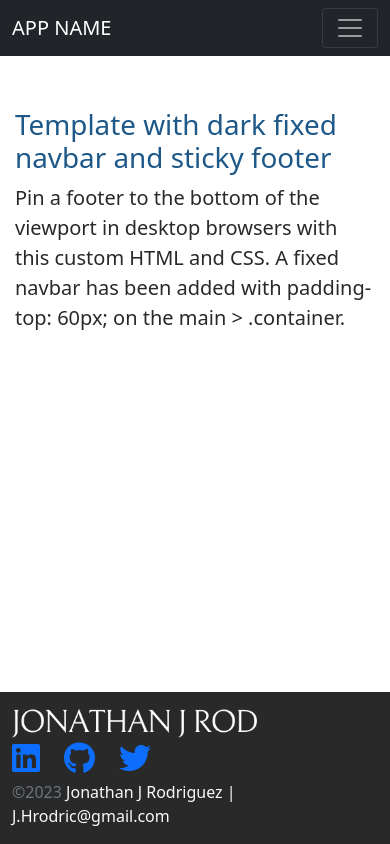
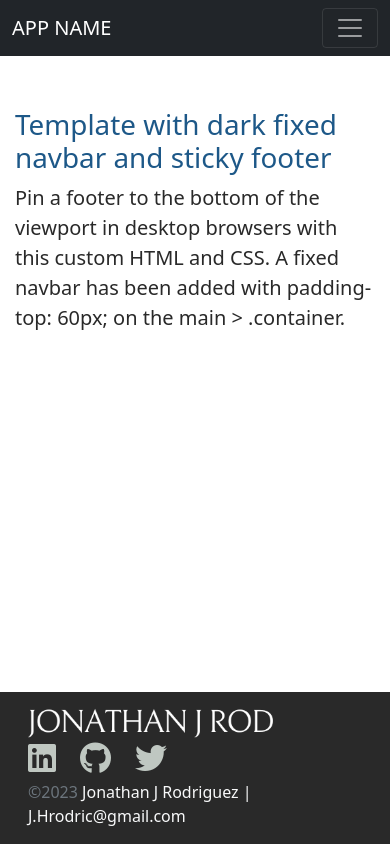
Before and after one commit to JonathanJRod/JsSiteTemplate, a plain HTML site: page index.html in a window 390 px wide. Drawn offline with nearby package versions, Linux system fonts and the light colour scheme; files whose address does not match are found by name.

Commit message:
finished footer and made it mobile friendly

```diff
--- a/css/site.css
+++ b/css/site.css
@@ -15,6 +15,7 @@ nav {
 }
 
 footer {
+    padding: 1rem;
     background-color: var(--dark-color);
 }
 
--- a/index.html
+++ b/index.html
@@ -62,14 +62,14 @@
                 <div class="col d-flex order-last order-lg-first text-light align-items-center">
                     <div><span class="text-muted">&copy2023</span> Jonathan J Rodriguez | J.Hrodric@gmail.com</div>
                 </div>
-                <div class="col d-flex align-items-center justify-content-start justify-content-lg-end">
+                <div class="col d-flex align-items-center justify-content-start justify-content-lg-center">
                     <img src="img/JJR.png" alt="Jon's Name Logo" height="30">
                 </div>
                 <div class="col d-flex aling-items-center justify-content-start justify-content-lg-end">
                     <div class="row">
-                        <div class="col"> <a href="#"> <i class="fab fa-linkedin fa-2x"> </i> </a> </div>
-                        <div class="col"> <a href="#"> <i class="fab fa-github fa-2x"> </i> </a> </div>
-                        <div class="col"> <a href="#"> <i class="fab fa-twitter fa-2x"> </i> </a> </div>
+                        <div class="col social"> <a href="#" target="_blank"> <i class="fab fa-linkedin fa-2x"> </i> </a> </div>
+                        <div class="col social"> <a href="#" target="_blank"> <i class="fab fa-github fa-2x"> </i> </a> </div>
+                        <div class="col social"> <a href="#" target="_blank"> <i class="fab fa-twitter fa-2x"> </i> </a> </div>
                     </div>
                 </div>
             </div>
```
